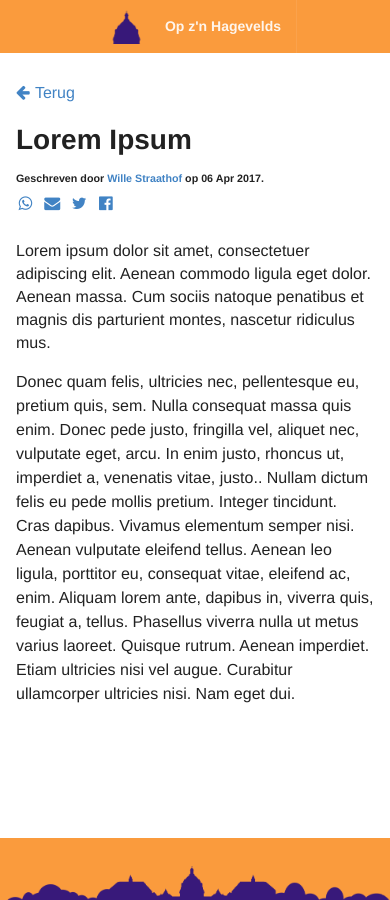
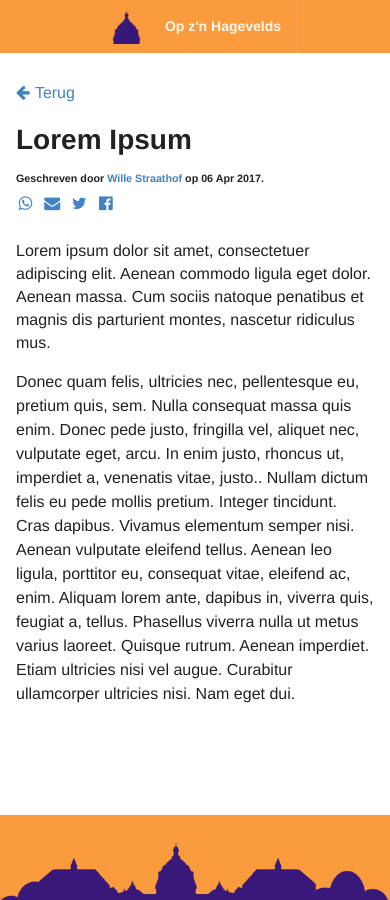
Before and after one commit to OZHV/ozhv.github.io, a Jekyll site: the page built from _posts/2017-4-6-Lorem-ipsum.md, in a window 390 px wide. Built offline with Jekyll 4.4.1, drawn with Linux system fonts in a browser that asks for light colours.

Commit message:
Betere mobiele support

```diff
--- a/_config.yml
+++ b/_config.yml
@@ -20,9 +20,7 @@
   line in _config.yml. It will appear in your document head meta (for
   Google search results) and in your feed.xml site description.
 baseurl: "" # the subpath of your site, e.g. /blog
-url: "" # the base hostname & protocol for your site, e.g. http://example.com
-twitter_username: jekyllrb
-github_username:  jekyll
+url: "https://ozhv.github.io" # the base hostname & protocol for your site, e.g. http://example.com
 
 # Build settings
 markdown: kramdown
--- a/_layouts/default.html
+++ b/_layouts/default.html
@@ -43,7 +43,8 @@
       {{ content }}
       <div class="ui inverted vertical footer segment">
          <div class="ui center aligned container footer">
-            <img src="{{ site.url }}/img/hageveld-footer.png" class="ui centered image">
+            <img src="{{ site.url }}/img/hageveld-footer.png" class="ui centered image desktop">
+			<img src="{{ site.url }}/img/hageveld-footer-mobile.png" class="ui centered image mobile">
          </div>
       </div>
    </body>
--- a/_layouts/post.html
+++ b/_layouts/post.html
@@ -5,11 +5,11 @@
 <a href="{{ site.url }}"><i class="arrow left icon"></i></i>Terug</a>
    <article>
       <h1>{{ page.titel }}</h1>
-      <h6>Geschreven door <a href=" {{ page.auteur_link }}">{{ page.auteur }}</a> op {{ page.datum | date_to_string }}.</h6>
-	  <a href="whatsapp://send?text=Lees+nu+%27{{ page.titel || uri_escape }}%27+op+{{ site.url }}{{ page.url }}"><i class="whatsapp icon"></i></a>
-	  <a href="mailto:?subject={{ page.titel || uri_escape }}&body=Lees+nu+%27{{ page.titel || uri_escape }}%27+op+{{ site.url }}{{ page.url }}!"><i class="mail icon"></i></a>
-	  <a href="http://twitter.com/share?text=Lees+nu+%27{{ page.titel || uri_escape }}%27+op&url={{ site.url }}{{ page.url }}"><i class="twitter icon"></i></a>
-	  <a href="http://www.facebook.com/sharer.php?u={{ site.url }}{{ page.url }}&title={{ page.titel || uri_escape }}"><i class="facebook icon"></i></a><BR><BR>
+      <h6>Geschreven door <a target="_blank" href=" {{ page.auteur_link }}">{{ page.auteur }}</a> op {{ page.datum | date_to_string }}.</h6>
+	  <a href="whatsapp://send?text=Lees+nu+%27{{ page.titel | uri_escape }}%27+op+{{ site.url }}{{ page.url }}"><i class="whatsapp icon"></i></a>
+	  <a href="mailto:?subject={{ page.titel | uri_escape }}&body=Lees+nu+%27{{ page.titel | uri_escape }}%27+op+{{ site.url }}{{ page.url }}!"><i class="mail icon"></i></a>
+	  <a href="http://twitter.com/share?text=Lees+nu+%27{{ page.titel | uri_escape }}%27+op&url={{ site.url }}{{ page.url }}"><i class="twitter icon"></i></a>
+	  <a href="http://www.facebook.com/sharer.php?u={{ site.url }}{{ page.url }}&title={{ page.titel | uri_escape }}"><i class="facebook icon"></i></a><BR><BR>
       {{ page.content }}
    </article>
 </div>
--- a/css/style.css
+++ b/css/style.css
@@ -18,8 +18,8 @@
     padding-bottom: 0;
     padding-top: 2em;
 }
-
-.ui.inverted.segment,.ui.inverted.menu {
+.ui.inverted.segment,
+.ui.inverted.menu {
     background: #FA9B3D;
 }
 .ui.main {
@@ -42,24 +42,32 @@
     margin-bottom: 5px;
     margin-top: 10px;
 }
-
 /* Mobile part */
 
-.ui.centered.image.mobile,.mobile {
+.ui.centered.image.mobile,
+.mobile {
     display: none;
 }
-.ui.centered.image.desktop,.desktop {
+.ui.centered.image.desktop,
+.desktop {
     display: flex;
 }
-
-@media (max-width: 500px){
-	.ui.centered.image.mobile,.mobile {
+@media (max-width: 500px) {
+    .ui.centered.image.mobile,
+    .mobile {
         display: block;
     }
-	.ui.centered.image.desktop,.desktop {
+    .ui.centered.image.desktop,
+    .desktop {
         display: none;
     }
     .header.item {
         margin: 0 auto !important;
     }
+    .main.container {
+        padding-top: 4.5em;
     }
+	.main.container.text.container.post {
+        padding-top: 7em;
+    }
+}
```
Also changed, not shown: img/hageveld-footer-full-copy.png (deleted), img/hageveld-footer-mobile.png (added), img/hageveld-footer-old.png (deleted). Lines whose indentation alone changed are shown as unchanged.
